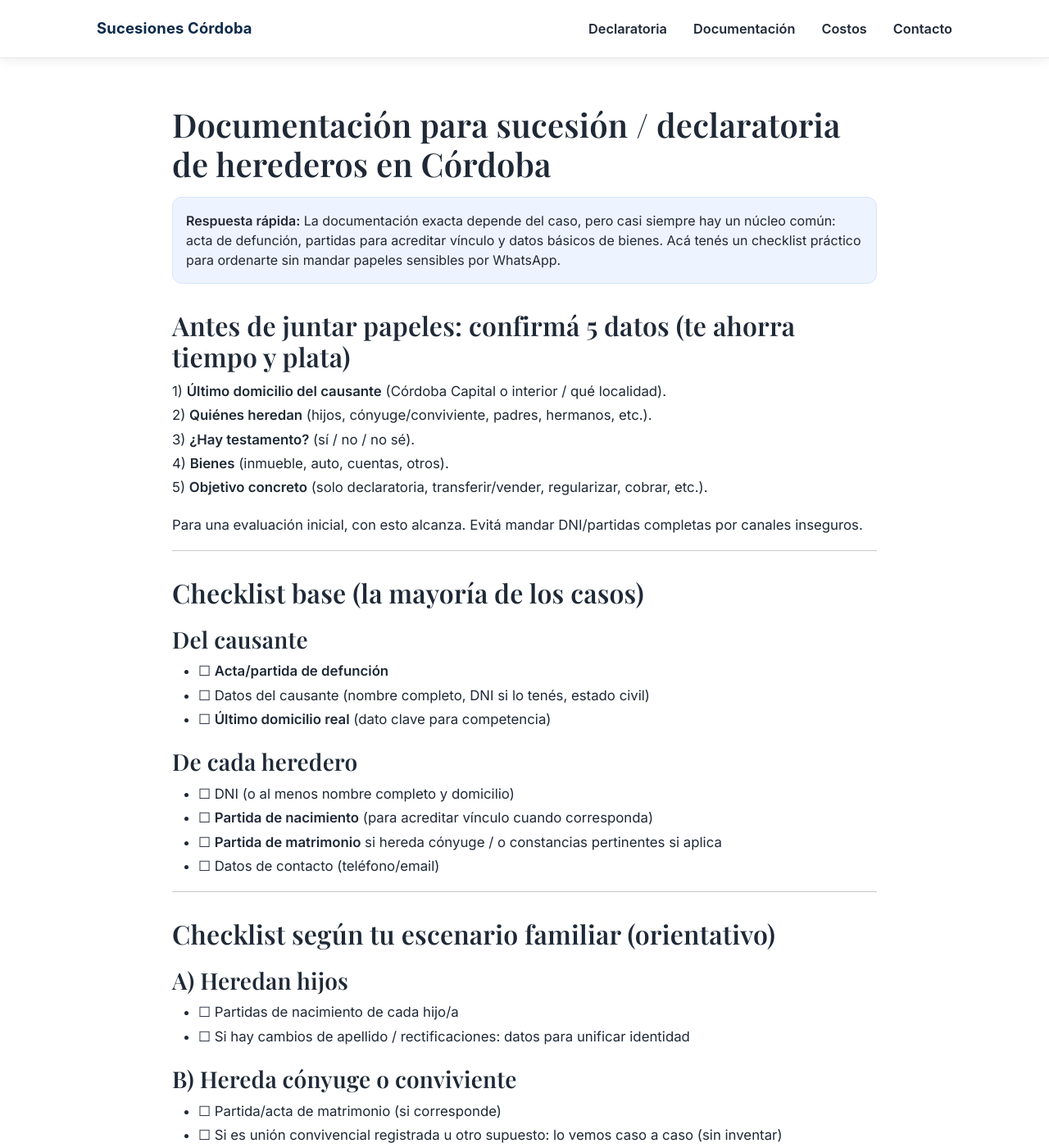
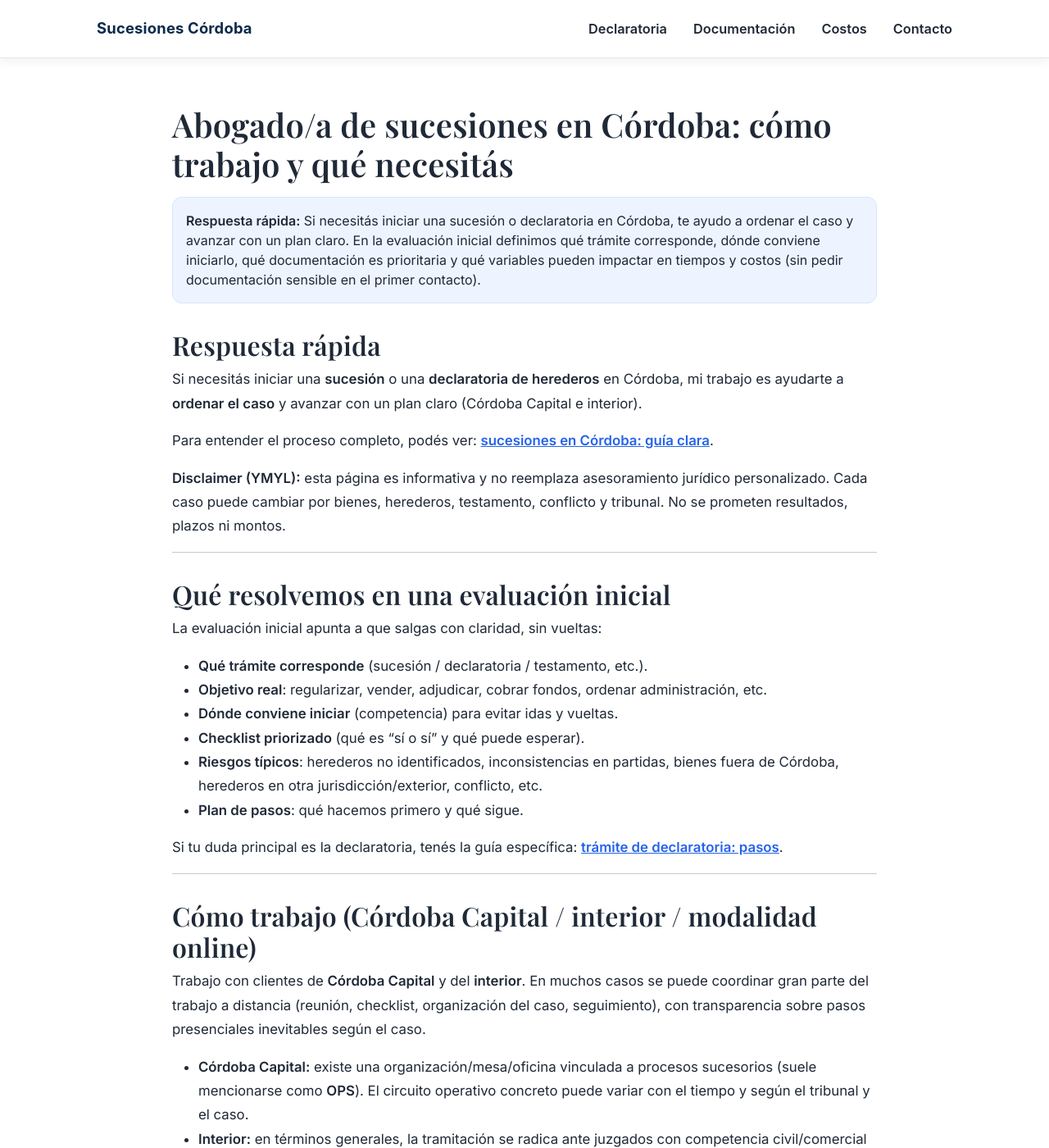
Before and after one commit to Elitedomainsx/sucesionescordoba, a Jekyll site: the page built from documentacion-sucesion-cordoba.md, in a window 1280 px wide and 1400 px high. Shown: the whole window at 82% size. Built offline with Jekyll 4.4.1, drawn with Linux system fonts in a browser that asks for light colours; some of the changed text lies outside the part shown.

Commit message:
Update documentacion-sucesion-cordoba.md

```diff
--- a/documentacion-sucesion-cordoba.md
+++ b/documentacion-sucesion-cordoba.md
@@ -1,119 +1,139 @@
 ---
 layout: article
-title: "Documentación para sucesión en Córdoba"
-h1: "Documentación para sucesión / declaratoria de herederos en Córdoba"
-description: "Checklist claro de papeles para iniciar sucesión en Córdoba: qué juntar, qué cambia según el caso, errores frecuentes y preguntas comunes."
-quick: "La documentación exacta depende del caso, pero casi siempre hay un núcleo común: acta de defunción, partidas para acreditar vínculo y datos básicos de bienes. Acá tenés un checklist práctico para ordenarte sin mandar papeles sensibles por WhatsApp."
+title: "Abogado de sucesiones en Córdoba: consulta inicial"
+h1: "Abogado/a de sucesiones en Córdoba: cómo trabajo y qué necesitás"
+description: "Te explico el proceso y cómo avanzar (Córdoba Capital e interior). Evaluación inicial por WhatsApp, llamada o formulario."
+quick: "Si necesitás iniciar una sucesión o declaratoria en Córdoba, te ayudo a ordenar el caso y avanzar con un plan claro. En la evaluación inicial definimos qué trámite corresponde, dónde conviene iniciarlo, qué documentación es prioritaria y qué variables pueden impactar en tiempos y costos (sin pedir documentación sensible en el primer contacto)."
 faq:
-  - q: "¿Qué necesito sí o sí para empezar?"
-    a: "En la mayoría de los casos: **acta/partida de defunción**, **partidas que acrediten vínculo** (nacimiento/matrimonio según corresponda), **datos de herederos** y **último domicilio del causante**. Si hay bienes, alcanza con datos orientativos (matrícula/dirección, dominio de auto, banco)."
-  - q: "¿Puedo iniciar si todavía no tengo todas las partidas?"
-    a: "Muchas veces se puede, pero **faltantes o inconsistencias** suelen generar observaciones y demoras. Lo ideal es ordenar primero qué falta y en qué orden pedirlo, según tu escenario familiar."
-  - q: "¿Me conviene enviar partidas o DNI por WhatsApp?"
-    a: "Para el primer contacto, **mejor no**. Para evaluar el caso alcanza con datos generales (ciudad, herederos, si hay testamento, bienes). La documentación se comparte después por un canal seguro cuando se coordine."
-  - q: "¿Qué cambia si hay testamento?"
-    a: "Suele requerir **documentación adicional** (por ejemplo, copia y datos del escribano/registro donde se otorgó). El camino exacto depende del caso y de lo que surja del instrumento."
-  - q: "¿Qué pasa si hay menores o personas con apoyos?"
-    a: "Puede requerir recaudos adicionales y controles. Lo importante es detectarlo desde el inicio para armar la estrategia y evitar idas y vueltas."
-  - q: "¿Qué datos de bienes sirven para empezar sin tener todo perfecto?"
-    a: "Inmueble: dirección y/o matrícula si la conocés. Auto: dominio. Cuentas: banco (sin claves). Con eso se puede armar un mapa inicial y luego completar."
-  - q: "¿Qué errores de papeles suelen trabar la sucesión?"
-    a: "Los más comunes: **nombres/apellidos distintos** entre partidas, fechas incongruentes, falta de partidas intermedias (por ejemplo, cuando heredan por representación), y domicilios no claros del causante."
-  - q: "¿Si el causante vivía en el interior de Córdoba cambia algo?"
-    a: "Puede cambiar la **competencia** (dónde se inicia). La documentación base es similar, pero conviene confirmar el **último domicilio** para evitar presentaciones innecesarias."
+  - q: "¿Qué se define en la evaluación inicial?"
+    a: "Qué trámite corresponde, objetivo (regularizar/vender/adjudicar/cobrar), competencia, documentación prioritaria, riesgos del caso y próximos pasos concretos."
+  - q: "¿Tengo que tener todos los papeles para consultar?"
+    a: "No. Con datos mínimos alcanza. Después te indico qué documentación conviene reunir y en qué orden."
+  - q: "¿Atendés interior de Córdoba?"
+    a: "Sí. Muchas veces se puede coordinar gran parte a distancia, con transparencia sobre pasos presenciales inevitables según el caso y el tribunal."
+  - q: "¿La declaratoria es lo mismo que la sucesión?"
+    a: "No. La sucesión es el proceso. La declaratoria es una resolución dentro del proceso que reconoce herederos (en general, cuando no hay testamento)."
+  - q: "¿Cuánto cuesta y cuánto tarda?"
+    a: "No hay un número único. Depende de bienes, herederos, documentación y conflicto. Se puede dar una orientación por componentes y etapas, sin prometer montos ni plazos."
 ---
 
-## Antes de juntar papeles: confirmá 5 datos (te ahorra tiempo y plata)
-1) **Último domicilio del causante** (Córdoba Capital o interior / qué localidad).
-2) **Quiénes heredan** (hijos, cónyuge/conviviente, padres, hermanos, etc.).
-3) **¿Hay testamento?** (sí / no / no sé).
-4) **Bienes** (inmueble, auto, cuentas, otros).
-5) **Objetivo concreto** (solo declaratoria, transferir/vender, regularizar, cobrar, etc.).
+## Respuesta rápida
+Si necesitás iniciar una **sucesión** o una **declaratoria de herederos** en Córdoba, mi trabajo es ayudarte a **ordenar el caso** y avanzar con un plan claro (Córdoba Capital e interior).
 
-> Para una evaluación inicial, con esto alcanza. Evitá mandar DNI/partidas completas por canales inseguros.
+Para entender el proceso completo, podés ver: **[sucesiones en Córdoba: guía clara](/sucesiones-cordoba/)**.
+
+> **Disclaimer (YMYL):** esta página es informativa y no reemplaza asesoramiento jurídico personalizado. Cada caso puede cambiar por bienes, herederos, testamento, conflicto y tribunal. No se prometen resultados, plazos ni montos.
 
 ---
 
-## Checklist base (la mayoría de los casos)
-### Del causante
-- ☐ **Acta/partida de defunción**
-- ☐ Datos del causante (nombre completo, DNI si lo tenés, estado civil)
-- ☐ **Último domicilio real** (dato clave para competencia)
+## Qué resolvemos en una evaluación inicial
+La evaluación inicial apunta a que salgas con claridad, sin vueltas:
 
-### De cada heredero
-- ☐ DNI (o al menos nombre completo y domicilio)
-- ☐ **Partida de nacimiento** (para acreditar vínculo cuando corresponda)
-- ☐ **Partida de matrimonio** si hereda cónyuge / o constancias pertinentes si aplica
-- ☐ Datos de contacto (teléfono/email)
+- **Qué trámite corresponde** (sucesión / declaratoria / testamento, etc.).
+- **Objetivo real**: regularizar, vender, adjudicar, cobrar fondos, ordenar administración, etc.
+- **Dónde conviene iniciar** (competencia) para evitar idas y vueltas.
+- **Checklist priorizado** (qué es “sí o sí” y qué puede esperar).
+- **Riesgos típicos**: herederos no identificados, inconsistencias en partidas, bienes fuera de Córdoba, herederos en otra jurisdicción/exterior, conflicto, etc.
+- **Plan de pasos**: qué hacemos primero y qué sigue.
+
+Si tu duda principal es la declaratoria, tenés la guía específica: **[trámite de declaratoria: pasos](/declaratoria-de-herederos-cordoba/)**.
 
 ---
 
-## Checklist según tu escenario familiar (orientativo)
-### A) Heredan hijos
-- ☐ Partidas de nacimiento de cada hijo/a
-- ☐ Si hay cambios de apellido / rectificaciones: datos para unificar identidad
+## Cómo trabajo (Córdoba Capital / interior / modalidad online)
+Trabajo con clientes de **Córdoba Capital** y del **interior**. En muchos casos se puede coordinar gran parte del trabajo a distancia (reunión, checklist, organización del caso, seguimiento), con transparencia sobre pasos presenciales inevitables según el caso.
 
-### B) Hereda cónyuge o conviviente
-- ☐ Partida/acta de matrimonio (si corresponde)
-- ☐ Si es unión convivencial registrada u otro supuesto: lo vemos caso a caso (sin inventar)
+- **Córdoba Capital:** existe una organización/mesa/oficina vinculada a procesos sucesorios (suele mencionarse como **OPS**). El circuito operativo concreto puede variar con el tiempo y según el tribunal y el caso.
+- **Interior:** en términos generales, la tramitación se radica ante juzgados con competencia civil/comercial del distrito correspondiente.
 
-### C) Heredan padres
-- ☐ Partidas que acrediten el vínculo (según el caso)
-- ☐ En algunos escenarios conviene sumar documentación intermedia (lo definimos al revisar)
-
-### D) Heredan hermanos / sobrinos (por representación u otros supuestos)
-- ☐ Partidas que acrediten el árbol familiar (puede haber “eslabones” intermedios)
-- ☐ Actas relevantes si un heredero “representa” a otro fallecido (se evalúa caso a caso)
-
-> Si dudás quiénes son herederos, no adivinamos: armamos el árbol y definimos el encuadre correcto.
+Si estás en el interior y querés coordinar remoto: **[proceso remoto: qué se puede hacer online](/declaratoria-de-herederos-online-cordoba/)**.
 
 ---
 
-## Si hay testamento (qué suele pedirse)
-- ☐ Copia del testamento (si se tiene)
-- ☐ Datos de escribano/registro donde se otorgó (si se conoce)
-- ☐ Cualquier constancia vinculada (según el caso)
+## Qué necesito para evaluar tu caso (sin datos sensibles)
+Para el primer contacto **no hace falta** enviar DNI, partidas ni documentación sensible. Con esto alcanza:
+
+1) Localidad (Capital / interior)
+2) Fecha de fallecimiento (aprox.) y último domicilio del causante (si lo sabés)
+3) Quiénes serían herederos (vínculo y cantidad)
+4) Si hay testamento (sí/no/no sé)
+5) Bienes principales (listado simple: inmueble/s, auto, cuentas, otros)
+6) Si hay conflicto o una urgencia concreta (venta, cobro, regularización, etc.)
+
+Después, si decidís avanzar, organizamos todo con: **[checklist de documentación](/documentacion-sucesion-cordoba/)**.
 
 ---
 
-## Si hay bienes: qué datos sirven para empezar
-### Inmuebles
-- ☐ Dirección del inmueble
-- ☐ Matrícula / nomenclatura / datos registrales (si los tenés)
-- ☐ Escritura o título (si está disponible)
+## Paso a paso: cómo avanzamos (orientativo)
+### 1) Reunión inicial y diagnóstico
+Definimos el objetivo y el “mapa” del caso (herederos + bienes + testamento + riesgos).
 
-### Automotores
-- ☐ Dominio (patente)
-- ☐ Título/cédula si se tiene
+### 2) Checklist y prioridades
+Te indico qué documentación es prioritaria y qué se puede pedir después (para evitar observaciones y demoras).
 
-### Cuentas, fondos, seguros
-- ☐ Banco/entidad y tipo de producto (sin claves)
-- ☐ Constancias generales si existen (resúmenes viejos, póliza, etc.)
+### 3) Inicio y seguimiento del expediente
+Se inicia el trámite y se hace el seguimiento ordenado, respondiendo observaciones a tiempo.
+
+### 4) Declaratoria / testamento (según corresponda)
+Si no hay testamento, se apunta a la declaratoria. Si lo hay, se evalúa el camino específico según el caso.
+
+### 5) Bienes y cierre por objetivo
+Luego se trabaja el tramo sobre bienes (registros, bancos, transferencias, acuerdos/partición) según lo que busquen los herederos.
 
 ---
 
-## Errores comunes (y cómo evitarlos)
-1) **Nombres distintos** entre partidas (tildes, dobles apellidos, orden) → conviene unificar desde el inicio.
-2) **Fechas o lugares incongruentes** → se detecta antes para no “trabar” el expediente.
-3) **Faltan partidas intermedias** en árboles familiares más largos → se arma el mapa documental.
-4) **No aclarar el último domicilio** del causante → puede generar idas y vueltas por competencia.
-5) **Mandar documentación sensible de entrada** → mejor empezar con datos generales.
+## Costos y tiempos (orientativos, sin promesas)
+No hay un “precio único” ni “plazo garantizado”. Depende de bienes, herederos, documentación, medidas (edictos/informes/oficios) y si hay conflicto.
+
+- Para entender **costos por componentes**: **[honorarios y gastos: cómo se componen](/cuanto-cuesta-sucesion-cordoba/)**.
+- Para entender **tiempos por etapas y variables**: **[plazos habituales y qué los cambia](/cuanto-tarda-declaratoria-cordoba/)**.
+
+> La mejor forma de evitar demoras y costos indirectos suele ser **orden documental + mapa de bienes + objetivo alineado** entre herederos.
 
 ---
 
-## Casos típicos (hipotéticos)
-- “Somos 2 hermanos, hay un inmueble”: conviene juntar defunción + partidas + datos del inmueble para planificar etapas posteriores.
-- “Hay auto y cuenta bancaria”: declaratoria + luego gestiones específicas (según organismo).
-- “No sé si hay testamento”: primero confirmamos esa variable antes de avanzar con supuestos.
+## Errores comunes (que después cuestan meses)
+1) **Partidas con inconsistencias** (nombres/fechas/estado civil) → observaciones y demoras.
+2) **No identificar bien herederos** o situaciones familiares relevantes.
+3) **No armar mapa de bienes** desde el inicio → aparecen “tarde” y se amplía el trámite.
+4) **Confundir declaratoria con transferencia** → después viene el tramo de bienes.
+5) **Enviar documentación sensible por canales inseguros** → primero se define qué hace falta y el canal adecuado.
 
 ---
 
-## ¿Querés que te diga exactamente qué falta en tu caso?
-Para una evaluación inicial (sin mandar papeles), respondé:
-- Ciudad (Córdoba Capital o interior, cuál)
-- Herederos aproximados (cuántos y vínculo)
-- Bienes (inmueble/auto/cuentas/otros)
-- Testamento (sí/no/no sé)
+## Casos típicos (ejemplos hipotéticos)
+- **Inmueble + herederos directos:** estrategia según objetivo (regularizar, vender, adjudicar).
+- **Auto + cuentas:** se planifica por etapas para no trabarse en requisitos de organismos.
+- **Herederos en otra provincia / exterior:** coordinación logística (certificaciones/poderes si corresponden).
+- **Conflicto familiar:** estrategia temprana para evitar escalada y bloqueo del expediente.
 
-👉 **Ver también:** [Declaratoria de herederos en Córdoba](/declaratoria-de-herederos-cordoba/)
-👉 **Costos por etapas:** [Cuánto cuesta una sucesión en Córdoba](/cuanto-cuesta-sucesion-cordoba/)
+---
+
+## Preguntas frecuentes
+### ¿Cuándo conviene consultar?
+Cuanto antes. Aunque no tengas todo, una consulta temprana suele evitar errores típicos.
+
+### ¿Se puede iniciar sin tener todo?
+Muchas veces sí, pero conviene hacerlo con estrategia. Para ordenar faltantes: **[papeles para iniciar la sucesión](/documentacion-sucesion-cordoba/)**.
+
+### ¿La evaluación inicial me obliga a contratar?
+No. La idea es darte claridad y próximos pasos. Si decidís avanzar, coordinamos el plan de trabajo.
+
+### ¿Atendés interior de Córdoba?
+Sí. En muchos casos se puede coordinar gran parte a distancia. Ver: **[proceso remoto: qué se puede hacer online](/declaratoria-de-herederos-online-cordoba/)**.
+
+---
+
+## Consultá tu caso (evaluación inicial)
+Para una evaluación inicial orientativa, no hace falta que envíes documentación sensible.
+
+👉 **[Hablar por WhatsApp]([WHATSAPP_LINK]?text=Hola%2C%20quiero%20consultar%20por%20una%20sucesi%C3%B3n%2Fdeclaratoria%20en%20C%C3%B3rdoba.%20Estoy%20en%20____.%20El%20causante%20falleci%C3%B3%20en%20____.%20Somos%20____%20herederos.%20Hay%20____%20(bienes).%20%C2%BFMe%20indic%C3%A1s%20qu%C3%A9%20documentaci%C3%B3n%20prioritaria%20necesito%20y%20cu%C3%A1l%20ser%C3%ADa%20el%20primer%20paso%3F)**
+👉 **[Contacto](/contacto/)**
+
+---
+
+## Señales de confianza (completar con tus datos)
+**Abog. [Nombre y Apellido]** – Matrícula: [Nº / Tomo y Folio]
+Atención: Córdoba Capital e interior – modalidad presencial y online.
+Más info: **[Sobre mí](/sobre-mi/)**
+Privacidad: **[política de privacidad](/politica-de-privacidad/)** – Legal: **[Aviso legal](/aviso-legal/)**
```
